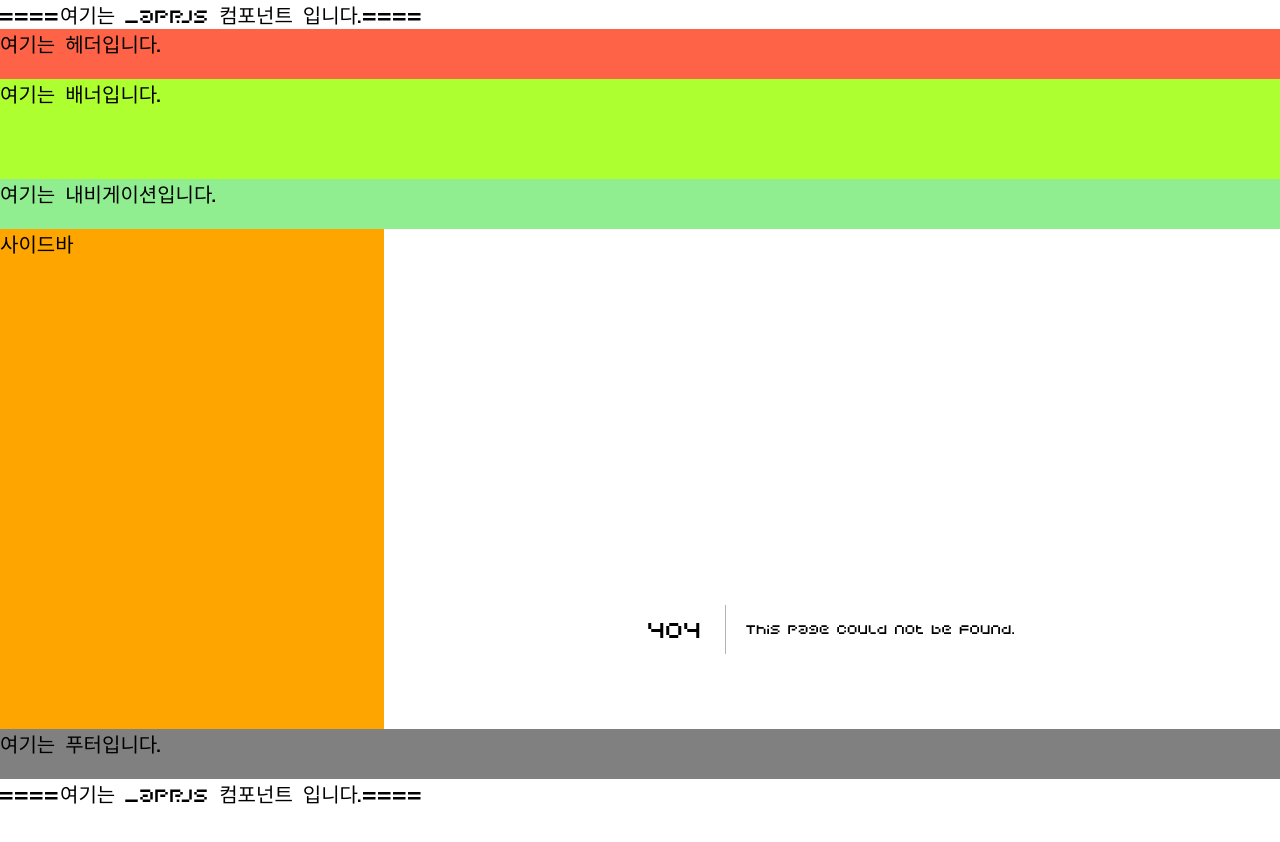
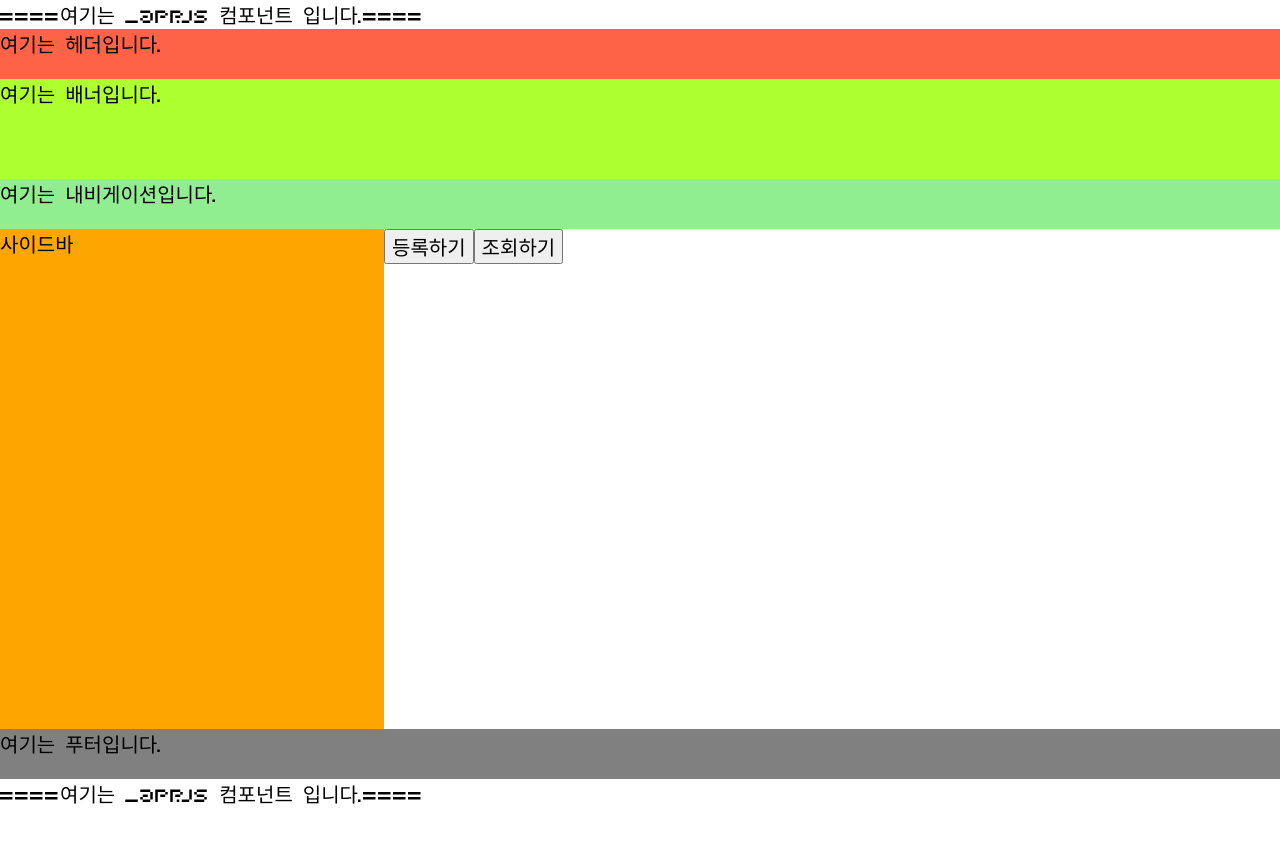
Before and after one commit to Jung-Hwi-Hak/InflearnReact, a Next.js app: page /section18/18-01-firebase in a window 1280 px wide. Before the commit this address had no page. Shown: the top 842 px of the page. After the commit the page ends 808 px from the top, so only its background shows below. Built offline with nearby package versions, Linux system fonts and the light colour scheme.

Commit message:
firebase 사용

```diff
--- a/package.json
+++ b/package.json
@@ -17,6 +17,7 @@
     "@next/font": "13.1.1",
     "antd": "^5.1.3",
     "axios": "^1.2.2",
+    "firebase": "^9.23.0",
     "graphql": "^16.6.0",
     "next": "12.1.0",
     "react": "17.0.2",
--- a/pages/section17/17-04-openapi-with-useEffect/index.tsx
+++ b/pages/section17/17-04-openapi-with-useEffect/index.tsx
@@ -1,5 +1,4 @@
 import axios from "axios";
-import MyPage from "../../section01/01-01-example";
 import { useEffect, useState } from "react";
 
 export default function RestGetPage(): JSX.Element {
@@ -13,8 +12,6 @@ export default function RestGetPage(): JSX.Element {
     };
 
     void onClickSync();
-
-    // setDog(result);
   }, []);
 
   return (
--- /dev/null
+++ b/pages/section18/18-01-firebase/index.tsx
@@ -0,0 +1,35 @@
+import {
+  collection,
+  addDoc,
+  getDocs,
+  getFirestore,
+} from "firebase/firestore/lite";
+
+import { firebaseApp } from "../../../src/commons/libraries/firebase";
+
+export default function FirebasePage(): JSX.Element {
+  const onClickSubmit = (): void => {
+    const board = collection(getFirestore(firebaseApp), "board");
+
+    // addDoc(넣을 장소, 넣고자 하는 데이터)
+    void addDoc(board, {
+      writer: "철수",
+      title: "안녕하세요",
+      contents: "반갑습니다!",
+    });
+  };
+
+  const onClickFetch = async (): Promise<void> => {
+    const board = collection(getFirestore(firebaseApp), "board");
+    const result = await getDocs(board);
+    const datas = result.docs.map((el) => el.data());
+    console.log(datas);
+  };
+
+  return (
+    <>
+      <button onClick={onClickSubmit}>등록하기</button>
+      <button onClick={onClickFetch}>조회하기</button>
+    </>
+  );
+}
--- /dev/null
+++ b/src/commons/libraries/firebase.ts
@@ -0,0 +1,17 @@
+// Import the functions you need from the SDKs you need
+import { initializeApp } from "firebase/app";
+// TODO: Add SDKs for Firebase products that you want to use
+// https://firebase.google.com/docs/web/setup#available-libraries
+
+// Your web app's Firebase configuration
+const firebaseConfig = {
+  apiKey: "AIzaSyBxV74tSX_oLP-3WcsN3RRWOYOVxCXfgf4",
+  authDomain: "jungfirebase.firebaseapp.com",
+  projectId: "jungfirebase",
+  storageBucket: "jungfirebase.appspot.com",
+  messagingSenderId: "976387330444",
+  appId: "1:976387330444:web:0006d77fad0acc2a1646a9",
+};
+
+// Initialize Firebase
+export const firebaseApp = initializeApp(firebaseConfig);
```
Also changed, not shown: .eslintrc.js, 1 other file (tests, documents, lock files or other folders).
